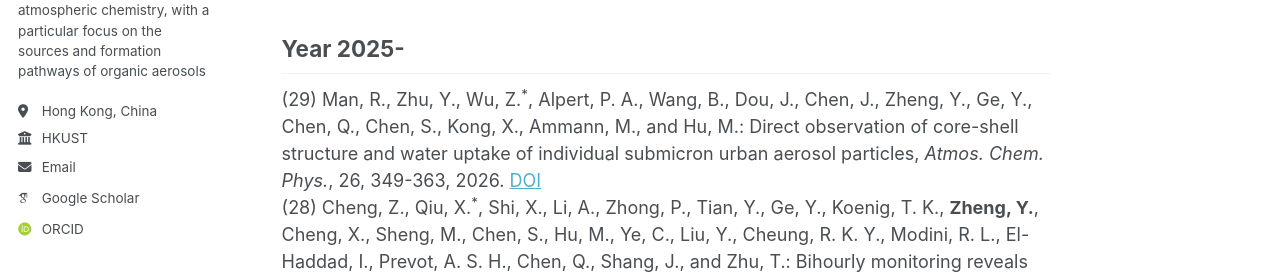
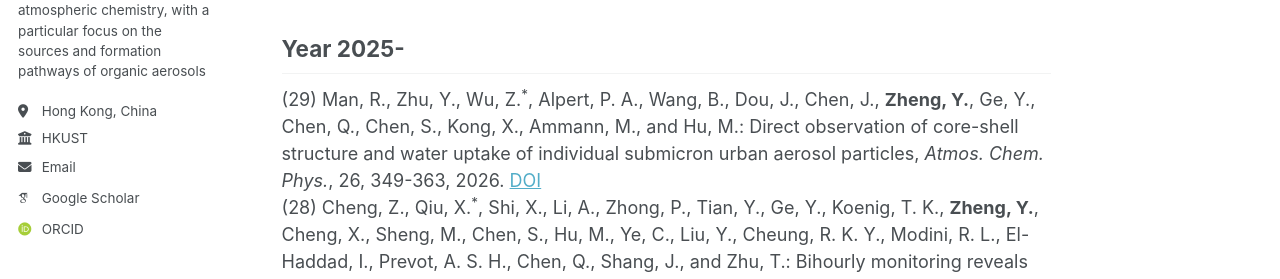
Before and after one commit to yanzheng41/yanzheng41.github.io, a Jekyll site: the page built from _pages/publications_zy.md, in a window 1280 px wide and 900 px high. Shown: the part 383-662 px from the top of the window. Built offline with Jekyll 4.4.1, drawn with Linux system fonts in a browser that asks for light colours; some web fonts are replaced; a script bundle is joined from its source files by our own code; library files that are not in the unit come from our copies.

```diff
--- a/_pages/publications_zy.md
+++ b/_pages/publications_zy.md
@@ -16,7 +16,7 @@ author_profile: true
 # Peer-reviewed Articles (Corresponding<sup>\*</sup>, Co-First<sup>\#</sup>)
 
 ## Year 2025-
-(29)  Man, R., Zhu, Y., Wu, Z.<sup>\*</sup>, Alpert, P. A., Wang, B., Dou, J., Chen, J., Zheng, Y., Ge, Y., Chen, Q., Chen, S., Kong, X., Ammann, M., and Hu, M.: Direct observation of core-shell structure and water uptake of individual submicron urban aerosol particles, *Atmos. Chem. Phys.*, 26, 349-363, 2026. [DOI](https://doi.org/10.5194/acp-26-349-2026)<br>
+(29)  Man, R., Zhu, Y., Wu, Z.<sup>\*</sup>, Alpert, P. A., Wang, B., Dou, J., Chen, J., **Zheng, Y.**, Ge, Y., Chen, Q., Chen, S., Kong, X., Ammann, M., and Hu, M.: Direct observation of core-shell structure and water uptake of individual submicron urban aerosol particles, *Atmos. Chem. Phys.*, 26, 349-363, 2026. [DOI](https://doi.org/10.5194/acp-26-349-2026)<br>
 (28) Cheng, Z., Qiu, X.<sup>\*</sup>, Shi, X., Li, A., Zhong, P., Tian, Y., Ge, Y., Koenig, T. K., **Zheng, Y.**, Cheng, X., Sheng, M., Chen, S., Hu, M., Ye, C., Liu, Y., Cheung, R. K. Y., Modini, R. L., El-Haddad, I., Prevot, A. S. H., Chen, Q., Shang, J., and Zhu, T.: Bihourly monitoring reveals the significance of photochemical removal of PAHs in the urban atmosphere, *Environ. Sci. Technol.* (2025). [DOI](https://doi.org/10.1021/acs.est.5c09208)<br>
 (27) Travis, K. R.<sup>\*</sup>; Nault, B. A.; Crawford, J. H.; Kim, H.; Chen, Q.; **Zheng, Y.**; Liu, T.; Jimenez, J. L.; Campuzano-Jost, P.; Wennberg, P. O.; Crounse, J. D.; and Huey, L. G.: Year-round analysis of multiphase sulfate production in aerosol particles in East Asia, *Environ Sci Technol Air*. (2025) [DOI](https://doi.org/10.1021/acsestair.5c00136)<br>
 (26) Ma, Y.; Sheng, M.; Shang, J.<sup>\*</sup>; Tang, R.; Cao, J.; Liu, Y.; Liang, C.; Kuang, Y.; **Zheng, Y.**; Cheng, Z.; Cheung, R. K. Y.; Modini, R. L.; El-Haddad, I.; Prévôt, A. S. H.; Qiu, X.; Chen, Q.; and Zhu, T.: Dithiothreitol oxidative potential (OP) of PM2.5 in Beijing: Quantitative contribution of metals to OP and its prediction based on machine learning models, *J Hazard Mater* (2025) [DOI](https://doi.org/10.1016/j.jhazmat.2025.139471)<br>
```
